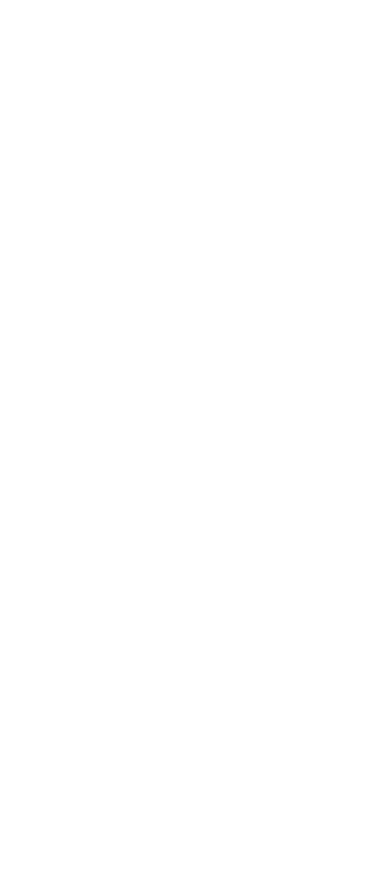
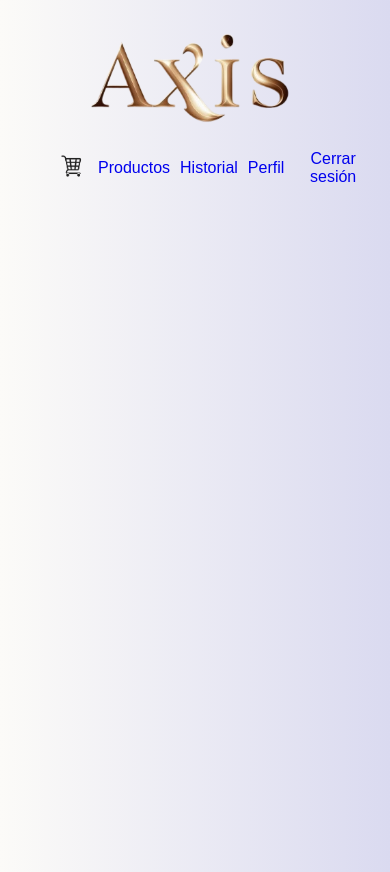
Before and after one commit to lucaspajarito2023-debug/proyecto-html, a plain HTML site: page catalogo.html in a window 390 px wide. Before the commit the page ends 844 px from the top, so only its background shows below. Drawn offline with Linux system fonts and the light colour scheme.

Commit message:
feat: :sparkles:
commitresponsive

```diff
--- a/catalogo.html
+++ b/catalogo.html
@@ -0,0 +1,25 @@
+<!DOCTYPE html>
+<html lang="en">
+<head>
+  <meta charset="UTF-8">
+  <meta name="viewport" content="width=device-width, initial-scale=1.0">
+  <title>Catalogo</title>
+  <link rel="stylesheet" href="./catalogostyle.css">
+</head>
+<body>
+  <header class="header">
+        <div class="hm1__title">
+            <img src="./img/LOGO.png" alt="logo">
+        </div>
+        <div class="hm-container">
+                <ul class="hm1-container__menu">
+                    <li class="menu__list"><a href=""><img src="./img/original.png" alt=""></a></li>
+                    <li class="menu__list"><a href="./productos.html" class="menu__link">Productos</a></li>
+                    <li class="menu__list"><a href="#" class="menu__link">Historial</a></li>
+                    <li class="menu__list"><a href="#" class="menu__link">Perfil</a></li>
+                    <li class="menu__list"><a href="#" class="menu__link">Cerrar sesión</a></li>
+                </ul>
+        </div>
+    </header>
+</body>
+</html>
--- /dev/null
+++ b/catalogostyle.css
@@ -0,0 +1,83 @@
+body{
+    background: linear-gradient(to right, rgb(252, 251, 248), rgb(218, 218, 240));
+    background-size: 100% 100%;
+    background-repeat: no-repeat;
+    min-height: 100vh;
+    padding: 0;
+    font-family: Arial, Helvetica, sans-serif;
+}
+.hm1-container__menu{
+    display: flex;
+    gap: 20px;
+    text-align: center;
+    justify-content: center;
+    align-items: center;
+}
+.hm1-container__menu img{
+    width: 30px;
+    height: 30px;
+}
+.hm1-container__menu a{
+    text-decoration: none;
+}
+.hm1-container__menu li{
+    list-style: none;
+}
+.hm1-container__menu a:hover{
+    color: rgb(22, 22, 22);
+    font-weight: bold;
+}
+@media(max-width:768px) {
+.header {
+        margin-top: 20px;
+        flex-direction: column;
+        gap: 1px;
+        justify-content: center;
+        align-items: center;
+}
+.hm-container {
+        flex-direction: column;
+        justify-content: center;
+        align-items: center;
+}
+.hm1-container__menu {
+        gap: 10px;
+        justify-content: center;
+        align-items: center;
+}
+.hm1__title img{
+        justify-content: center;
+        align-items: center;
+        max-width: 100%;
+        height: auto;
+}
+}
+
+/* 🔥 EVITAR DESBORDAMIENTO */
+body {
+    overflow-x: hidden;
+}
+
+/* 🔥 ARREGLO HEADER EN PANTALLAS GRANDES Y HORIZONTALES */
+@media (max-width: 1200px) {
+    header {
+        gap: 50px; /* reduce ese 1300px */
+        flex-wrap: wrap;
+        justify-content: space-between;
+        padding: 0 10px;
+    }
+}
+
+/* 🔥 CUANDO EL TELÉFONO ESTÁ HORIZONTAL */
+@media (orientation: landscape) and (max-width: 900px)
+{
+    .header {
+        flex-direction: row;
+        gap: 20px;
+        justify-content: space-between;
+    }
+    .hm1-container__menu {
+        flex-wrap: wrap;
+        gap: 10px;
+    }
+}
--- a/style.css
+++ b/style.css
@@ -7,7 +7,7 @@ body{
     font-family: Arial, Helvetica, sans-serif;
 }
 header{
-    margin-top: 15px;
+    margin-top: px;
     display: flex;
     justify-content: center;
     align-items: center ;
@@ -15,6 +15,7 @@ header{
 }
 .hm1__title img{
     width: 200px;
+    margin-top: 10px;
 }
 .hm1-container__menu{
     display: flex;
```
Also changed, not shown: index.html (+1 -1 lines).
